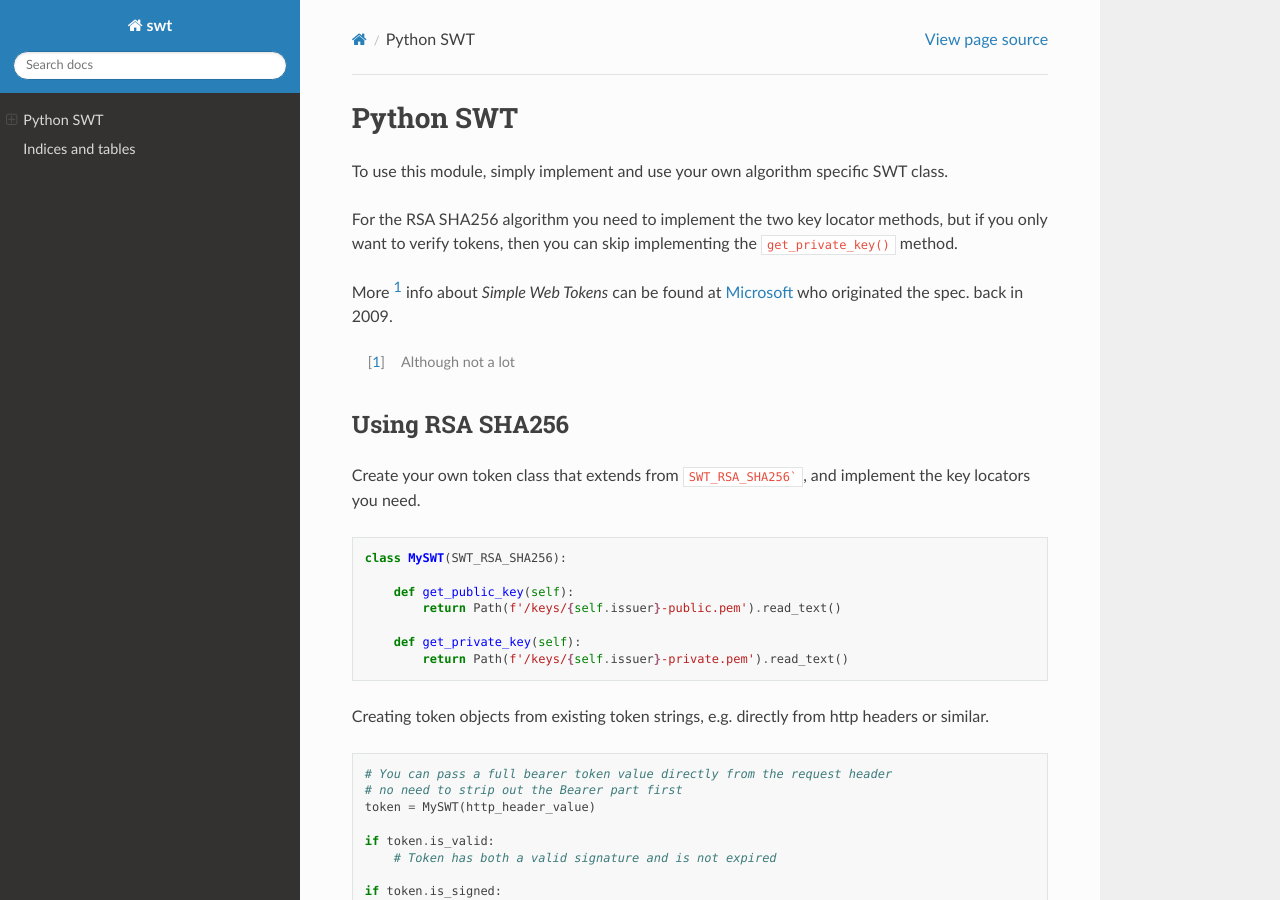
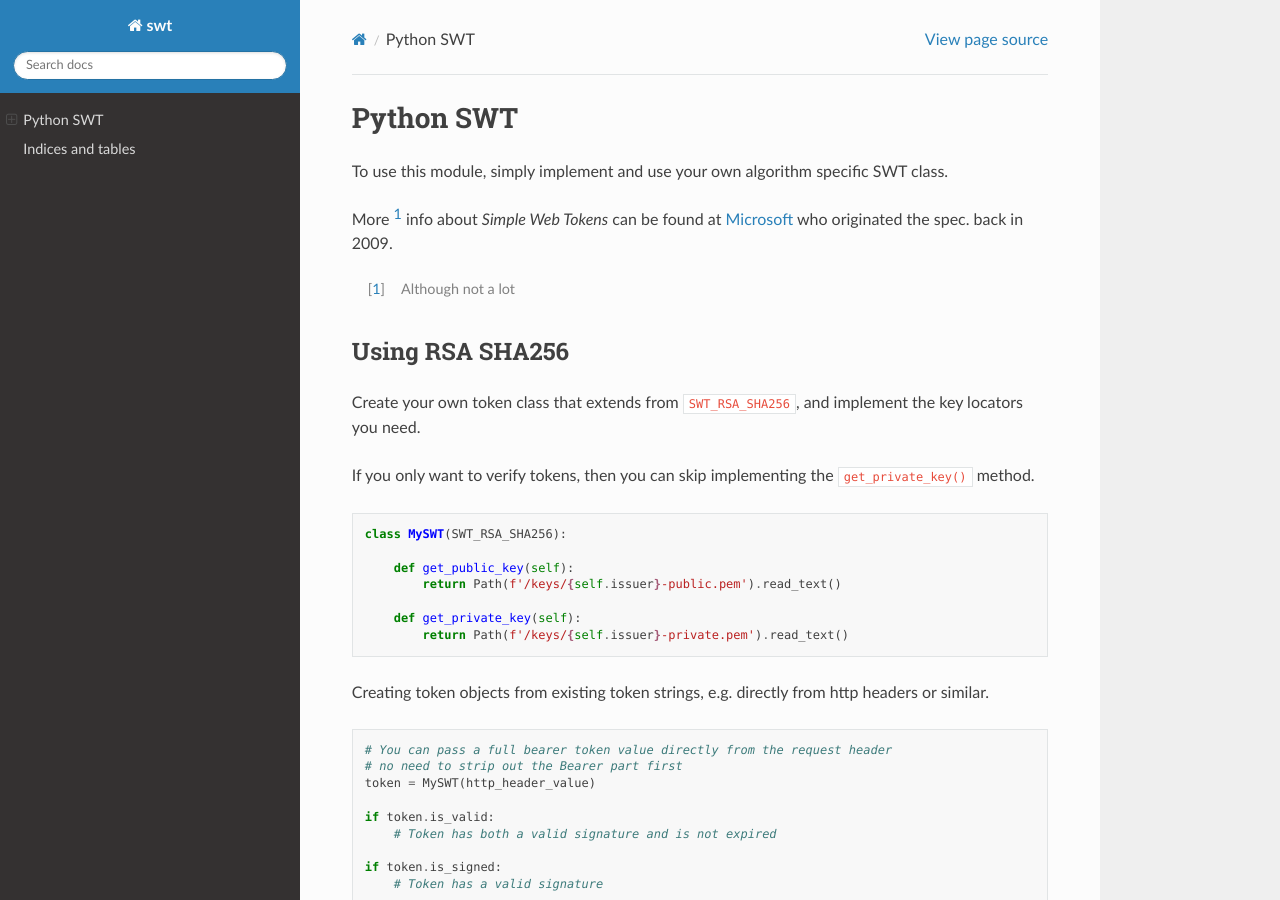
Before and after one commit to davidolrik/python-swt, a Sphinx documentation site: the page built from doc/source/index.rst, in a window 1280 px wide and 900 px high. Built offline with Sphinx 7.4.7 and the Read the Docs theme 2.0.0, drawn with Linux system fonts in a browser that asks for light colours; some of the changed lines change nothing that is shown.

Commit message:
Minor doc fix

````diff
--- a/doc/source/index.rst
+++ b/doc/source/index.rst
@@ -2,11 +2,6 @@ Python SWT
 ==========
 
 To use this module, simply implement and use your own algorithm specific SWT class.
-
-For the RSA SHA256 algorithm you need to implement the two key locator methods,
-but if you only want to verify tokens, then you can skip implementing the
-``get_private_key()`` method.
-
 
 More [1]_ info about *Simple Web Tokens* can be found at
 `Microsoft <https://docs.microsoft.com/en-us/previous-versions/azure/azure-services/hh781551(v=azure.100)?redirectedfrom=MSDN>`_
@@ -17,8 +12,11 @@ who originated the spec. back in 2009.
 Using RSA SHA256
 ----------------
 
-Create your own token class that extends from ``SWT_RSA_SHA256```, and implement
+Create your own token class that extends from ``SWT_RSA_SHA256``, and implement
 the key locators you need.
+
+If you only want to verify tokens, then you can skip implementing the
+``get_private_key()`` method.
 
 .. code:: python
 
````
